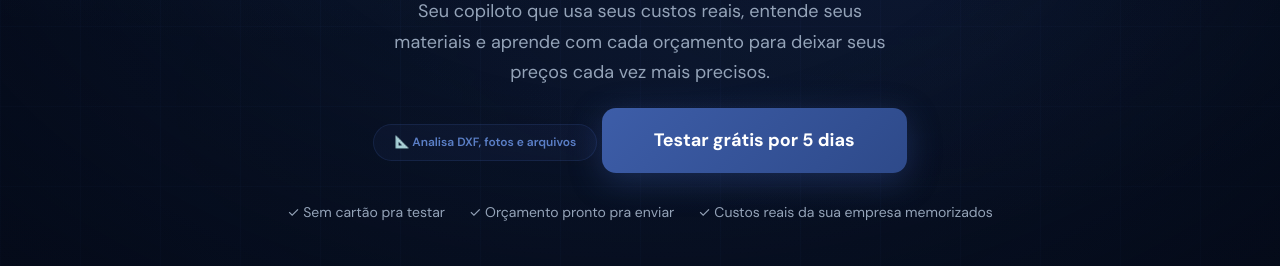
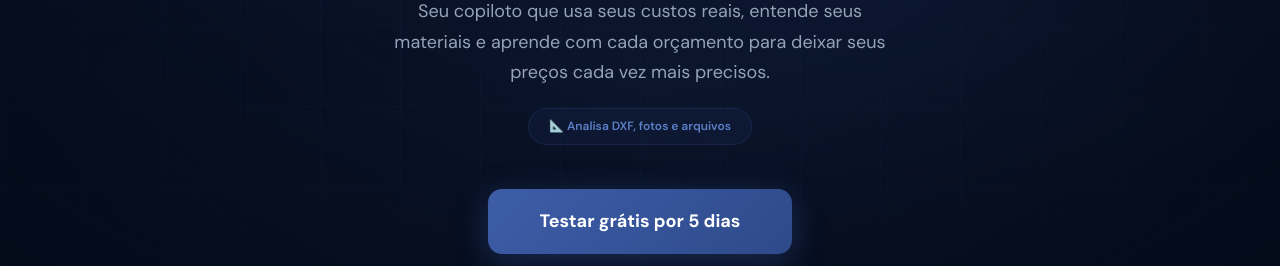
Before and after one commit to matheuspivatti/letracaixadozero-site, a plain HTML site: page vp-lp/index.html in a window 1280 px wide. Shown: the part 534-800 px from the top of the page. Drawn offline with Linux system fonts and the light colour scheme.

Commit message:
fix: badge DXF e CTA empilhados (flex-direction column)
Co-Authored-By: Claude Opus 4.6 (1M context) <noreply@anthropic.com>

```diff
--- a/vp-lp/index.html
+++ b/vp-lp/index.html
@@ -608,8 +608,10 @@
     <div class="hero-badge">🧠 4 IAs treinadas no mercado de letreiros</div>
     <h1>Pare de chutar preço.<br><em>Saiba exatamente quanto cobrar em <span style="text-decoration:underline;text-decoration-color:rgba(61,93,168,0.5);text-underline-offset:6px;">menos de 1 minuto.</span></em></h1>
     <p class="hero-sub">Seu copiloto que usa seus custos reais, entende seus materiais e aprende com cada orçamento para deixar seus preços cada vez mais precisos.</p>
-    <div class="hero-badge" style="margin-bottom:20px;font-size:12px;">📐 Analisa DXF, fotos e arquivos</div>
-    <a href="https://visualpilot.ai/register" class="hero-cta">Testar grátis por 5 dias</a>
+    <div style="display:flex;flex-direction:column;align-items:center;gap:16px;">
+      <div class="hero-badge" style="font-size:12px;">📐 Analisa DXF, fotos e arquivos</div>
+      <a href="https://visualpilot.ai/register" class="hero-cta">Testar grátis por 5 dias</a>
+    </div>
     <div style="display:flex;gap:24px;justify-content:center;flex-wrap:wrap;margin-top:20px;">
       <span style="font-size:14px;color:#94a3b8;">✓ Sem cartão pra testar</span>
       <span style="font-size:14px;color:#94a3b8;">✓ Orçamento pronto pra enviar</span>
```
